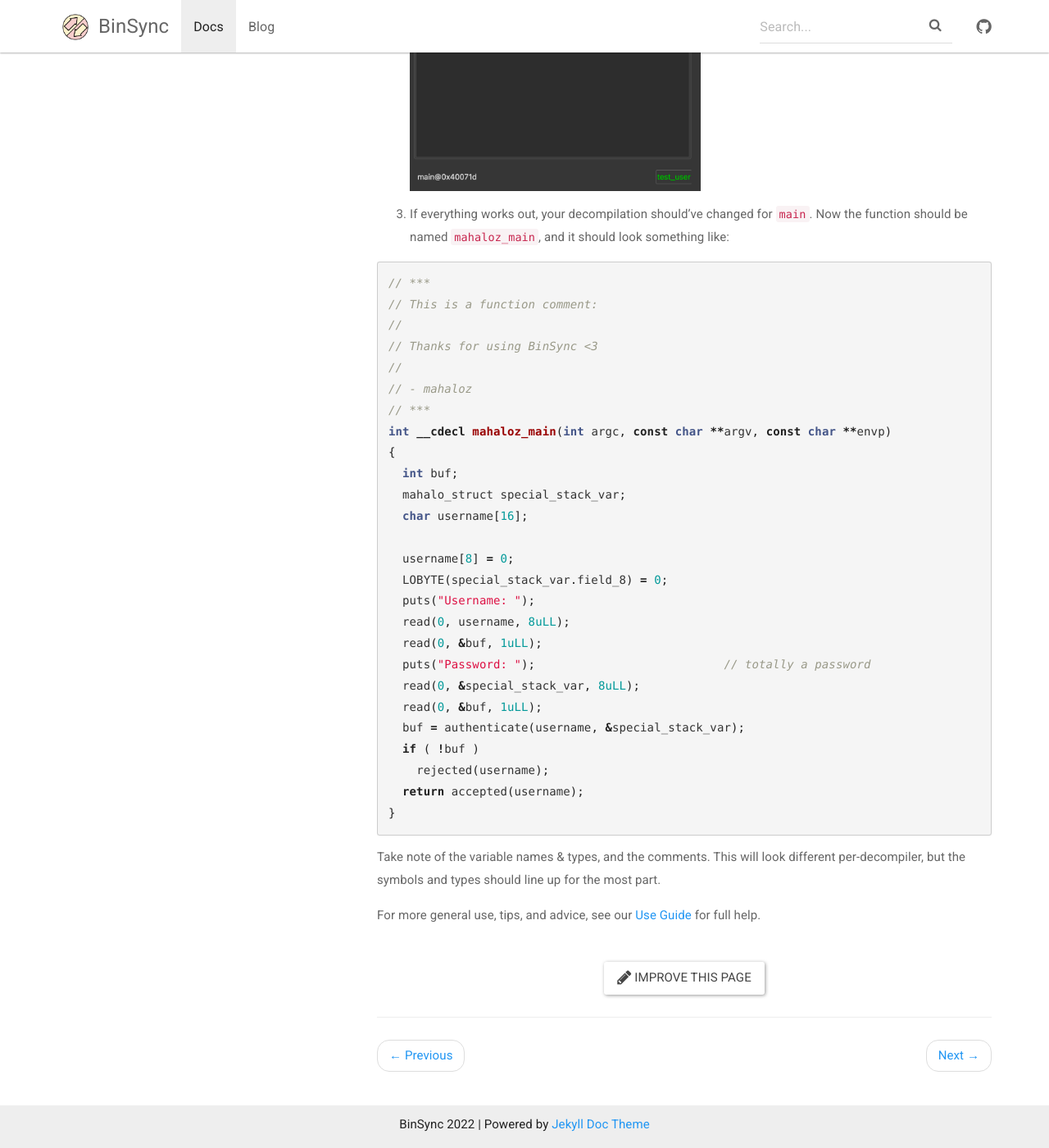
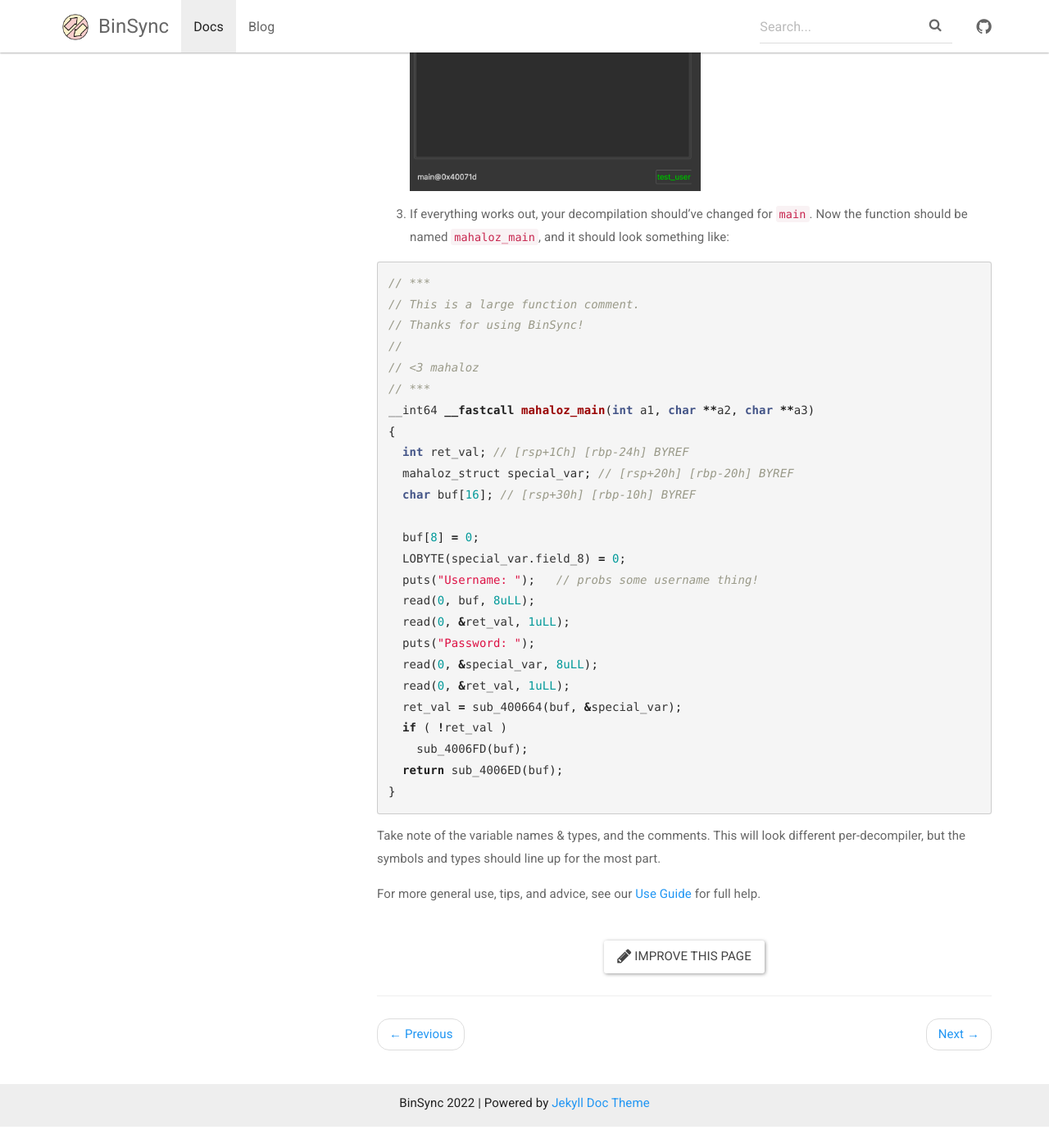
Before and after one commit to binsync/binsync.net, a Jekyll site: the page built from _docs/getting_started/install-validation.md, in a window 1280 px wide and 1400 px high, scrolled down 2473 px. Shown: the whole window at 82% size. Built offline with Jekyll 4.4.1, drawn with Linux system fonts in a browser that asks for light colours; after the commit the page ends 3847 px from its top, so only the background shows below that; some of the changed text lies outside the part shown.

Commit message:
change install string

````diff
--- a/_docs/getting_started/install-validation.md
+++ b/_docs/getting_started/install-validation.md
@@ -62,30 +62,29 @@ Let's test pulling to verify you can actually do stuff with your install.
 
 ```c
 // ***
-// This is a function comment:
+// This is a large function comment.
+// Thanks for using BinSync!
 //
-// Thanks for using BinSync <3
-//
-// - mahaloz
+// <3 mahaloz
 // ***
-int __cdecl mahaloz_main(int argc, const char **argv, const char **envp)
+__int64 __fastcall mahaloz_main(int a1, char **a2, char **a3)
 {
-  int buf;
-  mahalo_struct special_stack_var;
-  char username[16];
+  int ret_val; // [rsp+1Ch] [rbp-24h] BYREF
+  mahaloz_struct special_var; // [rsp+20h] [rbp-20h] BYREF
+  char buf[16]; // [rsp+30h] [rbp-10h] BYREF
 
-  username[8] = 0;
-  LOBYTE(special_stack_var.field_8) = 0;
-  puts("Username: ");
-  read(0, username, 8uLL);
-  read(0, &buf, 1uLL);
-  puts("Password: ");                           // totally a password
-  read(0, &special_stack_var, 8uLL);
-  read(0, &buf, 1uLL);
-  buf = authenticate(username, &special_stack_var);
-  if ( !buf )
-    rejected(username);
-  return accepted(username);
+  buf[8] = 0;
+  LOBYTE(special_var.field_8) = 0;
+  puts("Username: ");   // probs some username thing!
+  read(0, buf, 8uLL);
+  read(0, &ret_val, 1uLL);
+  puts("Password: ");
+  read(0, &special_var, 8uLL);
+  read(0, &ret_val, 1uLL);
+  ret_val = sub_400664(buf, &special_var);
+  if ( !ret_val )
+    sub_4006FD(buf);
+  return sub_4006ED(buf);
 }
 ```
 
````
Also changed, not shown: other parts of _docs/getting_started/install-validation.md (+2 -2 lines).
